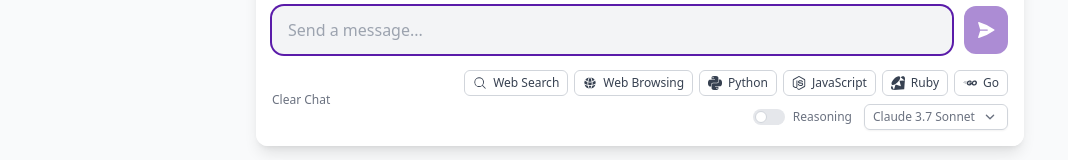
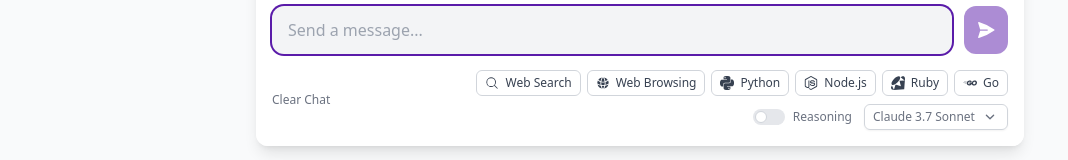
Before and after one commit to seniordevonly/fiken-inference-chat, a React (Vite) app in the folder client/: page / in a window 1280 px wide. Shown: the part 478-638 px from the top of the page, without its empty margins (0-1068 px from the left). Built offline with nearby package versions, Linux system fonts and the light colour scheme.

Commit message:
fix: node runner tool

```diff
--- a/client/src/constants/agents.ts
+++ b/client/src/constants/agents.ts
@@ -6,7 +6,7 @@ export const AGENTS: Agent[] = [
   { id: 'web_search', name: 'Web Search', icon: MagnifyingGlassIcon },
   { id: 'web_browsing', name: 'Web Browsing', icon: GlobeAltIcon },
   { id: 'code_exec_python', name: 'Python', icon: SiPython },
-  { id: 'code_exec_javascript', name: 'JavaScript', icon: SiNodedotjs },
+  { id: 'code_exec_node', name: 'Node.js', icon: SiNodedotjs },
   { id: 'code_exec_ruby', name: 'Ruby', icon: SiRuby },
   { id: 'code_exec_go', name: 'Go', icon: SiGo },
 ];
--- a/client/src/types/chat.ts
+++ b/client/src/types/chat.ts
@@ -3,7 +3,7 @@ export type AgentType =
   | 'web_search'
   | 'web_browsing'
   | 'code_exec_python'
-  | 'code_exec_javascript'
+  | 'code_exec_node'
   | 'code_exec_ruby'
   | 'code_exec_go';
 
```
